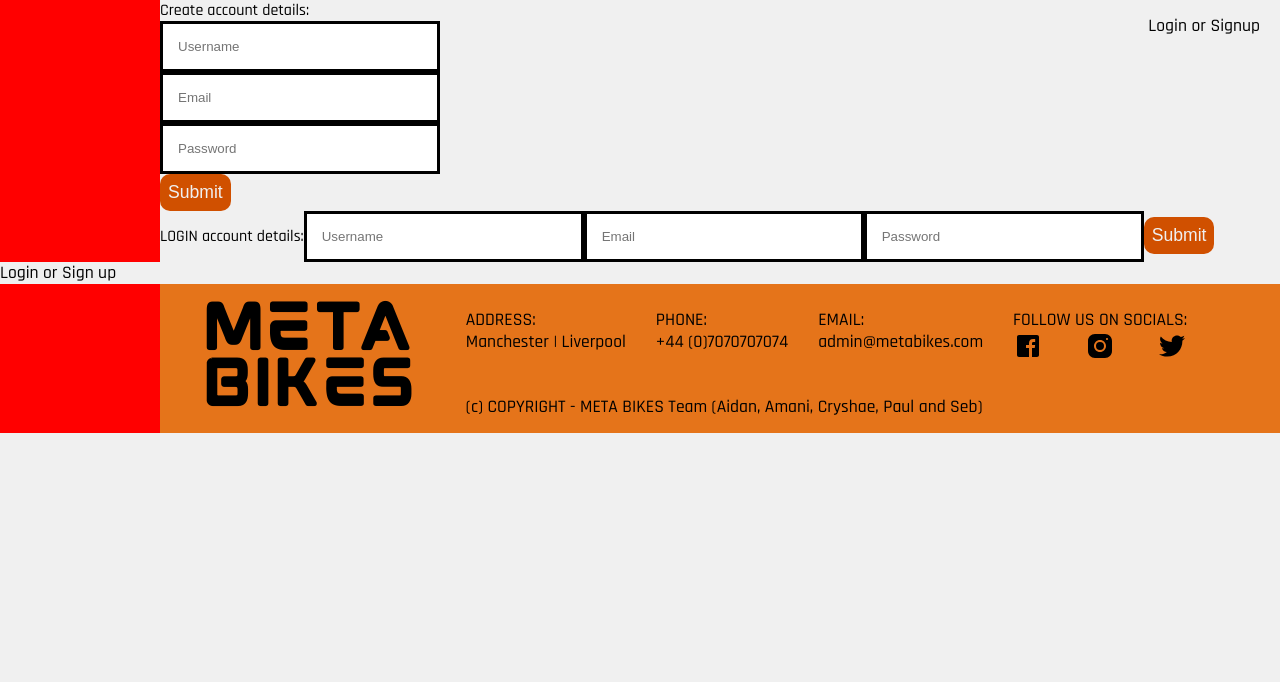
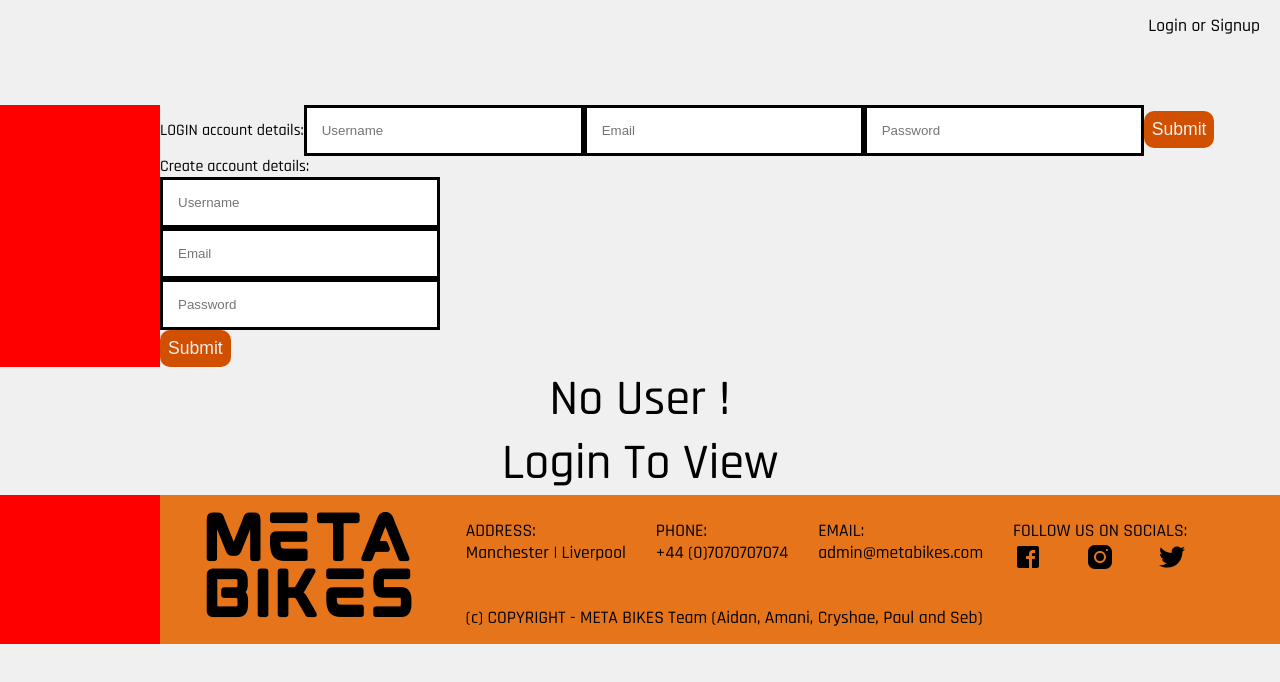
Before and after one commit to AmaniMagdoubi/metaBikes_react_group1_m39, a React (Create React App) app: page /profile in a window 1280 px wide. Both pictures are taken after a click on the element "Login or Signup". Shown: the top 682 px of the page. Built offline with nearby package versions, Linux system fonts and the light colour scheme; a web font is replaced by a local one.

Commit message:
login signup

```diff
--- a/src/App.js
+++ b/src/App.js
@@ -38,22 +38,26 @@ const App = () => {
 
   let component;
   let component2;
+  let component3;
 
   switch (!logged && !user) {
     case !logged:
       console.log("signup");
-      component = <Signup setter={setUser}></Signup>;
+      // component = <Signup setter={setUser}></Signup>;
       component2 = <LoginLogout setter={setUser}></LoginLogout>;
+      component3 = <p>Login or Signup</p>;
       break;
     case logged && user:
       console.log("router");
       component = <UserNav user={user}></UserNav>;
       component2 = <LoginLogout setter={setUser}></LoginLogout>;
+      component3 = <p>{user} signed in!</p>;
       break;
     default:
       console.log("default");
-      component = <Signup setter={setUser}></Signup>;
+      // component = <Signup setter={setUser}></Signup>;
       component2 = <LoginLogout setter={setUser}></LoginLogout>;
+      component3 = <p>Login or Signup</p>;
       break;
   }
 
@@ -63,11 +67,11 @@ const App = () => {
 
 
           <LoginWrapper>
-            <p clasName = "login_switch" ><span onClick={modalOn}>Login or Signup</span></p>
+            <p clasName = "login_switch" ><span onClick={modalOn}>{component3}</span></p>
           </LoginWrapper>
 
-          {modalShow ?<div className="switch_wrapper" user={user}>
-            {component}{component2}
+          {modalShow ?<div className="switch_wrapper" user={user}><br></br>
+            {component}<br></br><br></br><br></br><br></br>{component2}
           </div>: null}
           <Themes />
 
--- a/src/components/1-login-logout.js
+++ b/src/components/1-login-logout.js
@@ -3,6 +3,7 @@ import { login } from "../utils";
 import { SignupWrapper } from "../styles/1-signup.styles";
 import {GlobalWrapper, LeftSpace, RightMainWrapper, LogoutWrapper} from "../styles/global.styles.js"; //Global wrapper styles
 import "../index.css"; //Global styles
+import { signUp } from "../utils";
 
 const LoginLogout = ({ setter, user }) => {
   const [username, setUsername] = useState();
@@ -24,13 +25,20 @@ const LoginLogout = ({ setter, user }) => {
     setter();
   };
 
+  const submitHandler = async (event) => {
+    event.preventDefault();
+    setIsLoggedin(true);
+    await signUp(username, email, password, setter);
+  };
+
   return (
     <GlobalWrapper>
       <LeftSpace></LeftSpace>
       <RightMainWrapper>
         <SignupWrapper>
           {!isLoggedin ? (
-            <form onSubmit={loginHandler}>
+            <div>
+            <form onSubmit={loginHandler} >
               <label>LOGIN account details:</label>
               <input
                 onChange={(event) => setUsername(event.target.value)}
@@ -51,6 +59,32 @@ const LoginLogout = ({ setter, user }) => {
               ></input>
               <button type="submit">Submit</button>
             </form>
+            <div></div>
+            <form onSubmit={submitHandler}>
+            <label>Create account details:</label>
+            <br></br>
+            <input
+              onChange={(event) => setUsername(event.target.value)}
+              type="text"
+              maxLength="35"
+              placeholder="Username"
+            ></input>
+            <br></br>
+            <input
+              onChange={(event) => setEmail(event.target.value)}
+              type="email"
+              placeholder="Email"
+            ></input>
+            <br></br>
+            <input
+              onChange={(event) => setPassword(event.target.value)}
+              type="password"
+              minLength="5"
+              placeholder="Password"
+            ></input>
+            <br></br>
+            <button type="submit">Submit</button>
+          </form></div>
           ) : (
             <>
             <LogoutWrapper><button clasName = "logout_switch" onClick={logoutHandler}>Logout</button></LogoutWrapper>
@@ -63,3 +97,5 @@ const LoginLogout = ({ setter, user }) => {
 };
 
 export default LoginLogout;
+
+// onClick={submitHandler}
--- a/src/components/13-user-profile.js
+++ b/src/components/13-user-profile.js
@@ -2,29 +2,31 @@ import { useState, useEffect } from "react";
 import ListUsers from "./12-list-users";
 import DeleteUser from "./15-delete-user";
 import UpdateUser from "./14-edit-user";
+import { render } from "@testing-library/react";
 
-const UserProfile = ({ user}) => {
-  console.log(user);
-
+const UserProfile = ({setter, user }) => {
   const [allUsers, setUsers] = useState([""]);
   const [del, setDel] = useState();
   const [upd, setUpd] = useState();
+
+
   return (
     <div>
       {user ? (
         <div>
           <h1>{user} logged in</h1>
+
+          <DeleteUser setter={setDel} user={user}></DeleteUser>
+          <UpdateUser setter={setUpd}></UpdateUser><br></br><br></br>
           <ListUsers setter={setUsers} />{" "}
           {allUsers.map((allUsers) => (
             <ul>
               <h2>{allUsers}</h2>
             </ul>
           ))}
-          <DeleteUser setter={setDel}>User deleted: {del}</DeleteUser>
-          <UpdateUser setter={setUpd}>User updated: {upd}</UpdateUser>
         </div>
       ) : (
-        <p>Login or Sign up</p>
+        <p style={{textAlign: "center", fontSize: "50px"}}>No User !<br></br> Login To View</p>
       )}
     </div>
   );
--- a/src/components/14-edit-user.js
+++ b/src/components/14-edit-user.js
@@ -20,22 +20,22 @@ const UpdateUser = ({ setter }) => {
   };
   return (
     <form onSubmit={submitHandler}>
-      <label>Username and password of user to update:</label>
+      <label>Curent Login Details:</label>
       <br></br>
       <input
         onChange={(event) => setUsername(event.target.value)}
         type="text"
         maxLength="35"
-        placeholder="Username"
+        placeholder="Current Username"
       ></input>
-      <br></br>
+
       <input
         onChange={(event) => setPassword(event.target.value)}
         type="password"
         minLength="5"
-        placeholder="oldpassword"
+        placeholder="Current Password"
       ></input>
-      <br></br>
+      <br></br><br></br>
 
       <label>Please enter new account details:</label>
       <br></br>
@@ -43,21 +43,21 @@ const UpdateUser = ({ setter }) => {
         onChange={(event) => setNewUsername(event.target.value)}
         type="text"
         maxLength="35"
-        placeholder="Username"
+        placeholder="New Username"
       ></input>
-      <br></br>
+
 
       <input
         onChange={(event) => setNewEmail(event.target.value)}
         type="email"
         placeholder="Email"
       ></input>
-      <br></br>
+
       <input
         onChange={(event) => setNewPassword(event.target.value)}
         type="password"
         minLength="5"
-        placeholder="Password"
+        placeholder="New Password"
       ></input>
       <br></br>
       <button type="submit">Submit</button>
--- a/src/components/15-delete-user.js
+++ b/src/components/15-delete-user.js
@@ -1,40 +1,19 @@
 import { useState } from "react";
 import { deleteuser } from "../utils";
 
-const DeleteUser = ({ setter }) => {
+const DeleteUser = ({ setter, user }) => {
   const [username, setUsername] = useState();
   const [email, setEmail] = useState();
   const [password, setPassword] = useState();
   const submitHandler = async (event) => {
     event.preventDefault();
-    await deleteuser(username, email, password, setter);
+    await deleteuser(setter, user);
   };
   return (
-    <form onSubmit={submitHandler}>
-      <label>Please enter account details to delete:</label>
-      <br></br>
-      <input
-        onChange={(event) => setUsername(event.target.value)}
-        type="text"
-        maxLength="35"
-        placeholder="Username"
-      ></input>
-      <br></br>
-      <input
-        onChange={(event) => setEmail(event.target.value)}
-        type="email"
-        placeholder="Email"
-      ></input>
-      <br></br>
-      <input
-        onChange={(event) => setPassword(event.target.value)}
-        type="password"
-        minLength="5"
-        placeholder="Password"
-      ></input>
-      <br></br>
-      <button type="submit">Submit</button>
-    </form>
+    <div>
+
+      <button onClick={submitHandler} type="submit">Delete Account</button>
+    </div>
   );
 };
 
--- a/src/utils/index.js
+++ b/src/utils/index.js
@@ -53,15 +53,14 @@ exports.findusers = async(setter)=>{
     }
 };
 
-exports.deleteuser = async(userName, eMail, passWord, setter)=>{
+exports.deleteuser = async(setter, username)=>{
     try {
         const res = await fetch('https://metabikes-restapi.herokuapp.com/delete',{
             method: 'DELETE',
             headers: {'Content-Type': 'application/json'},
             body: JSON.stringify({
-                'username':userName,
-                'email':eMail,
-                'password':passWord
+                'username': username,
+
             })
         });
         const data = await res.json();
```
